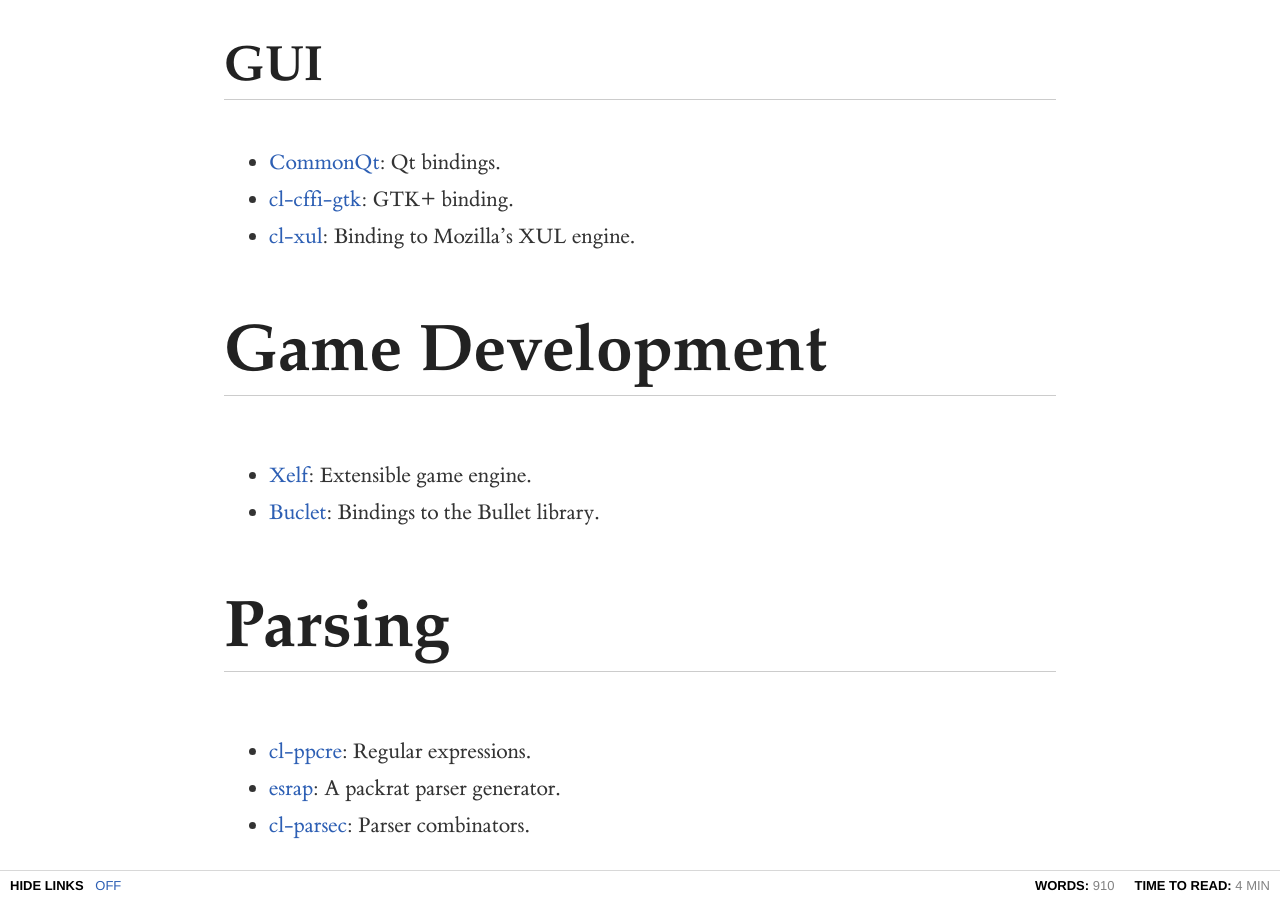
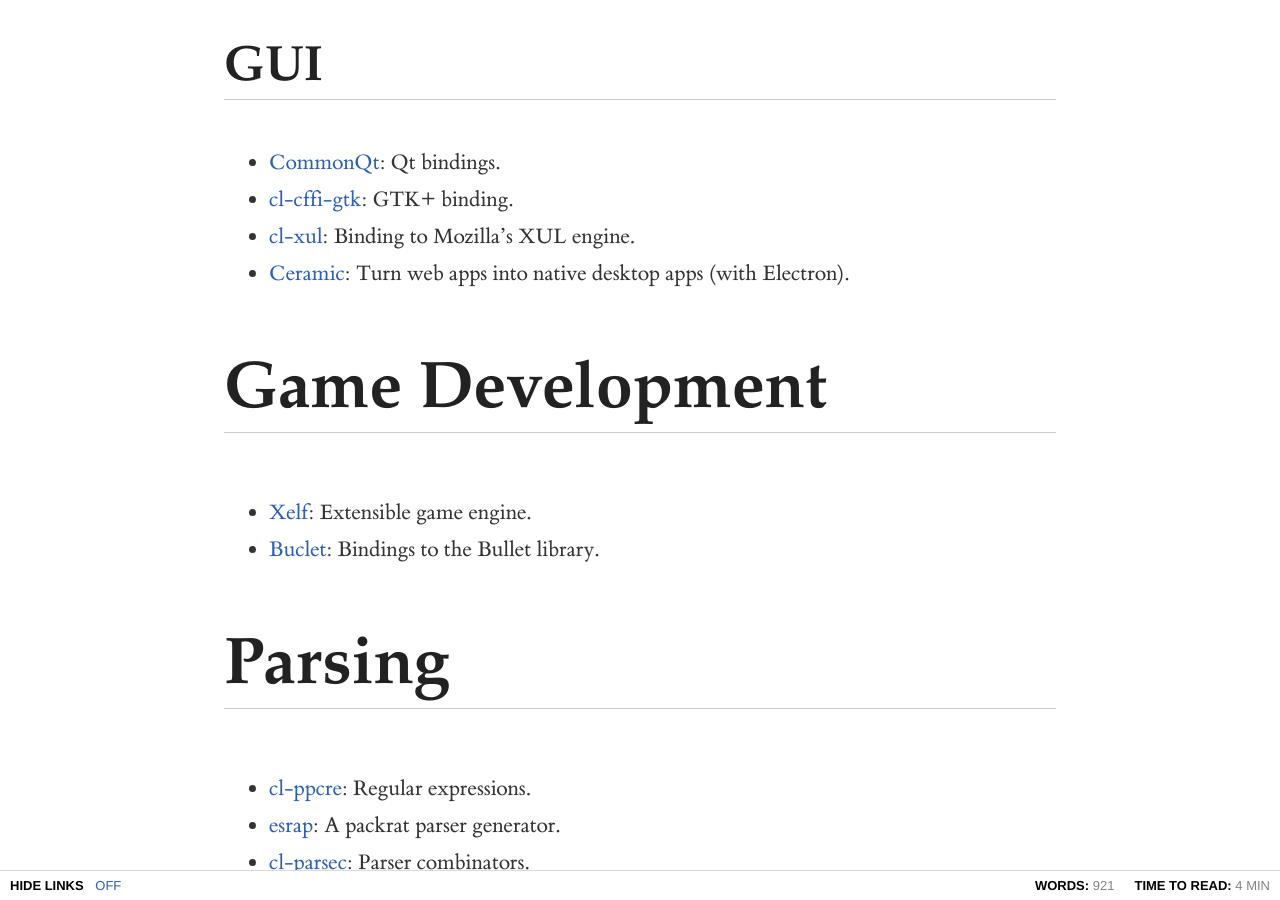
Before and after one commit to LispLang/lisplang.github.io, a Jekyll site: the page built from wiki/_posts/2016-01-01-recommended-libraries.md, in a window 1280 px wide and 900 px high, scrolled down 3181 px. Built offline with Jekyll 4.4.1, drawn with Linux system fonts in a browser that asks for light colours.

Commit message:
GUI: Ceramic

```diff
--- a/wiki/_posts/2016-01-01-recommended-libraries.md
+++ b/wiki/_posts/2016-01-01-recommended-libraries.md
@@ -77,6 +77,7 @@
 - [CommonQt](http://common-lisp.net/project/commonqt/): Qt bindings.
 - [cl-cffi-gtk](http://www.crategus.com/books/cl-cffi-gtk/): GTK+ binding.
 - [cl-xul](https://github.com/mmontone/cl-xul): Binding to Mozilla's XUL engine.
+- [Ceramic](https://github.com/ceramic/ceramic): Turn web apps into native desktop apps (with Electron).
 
 # Game Development
 
```
